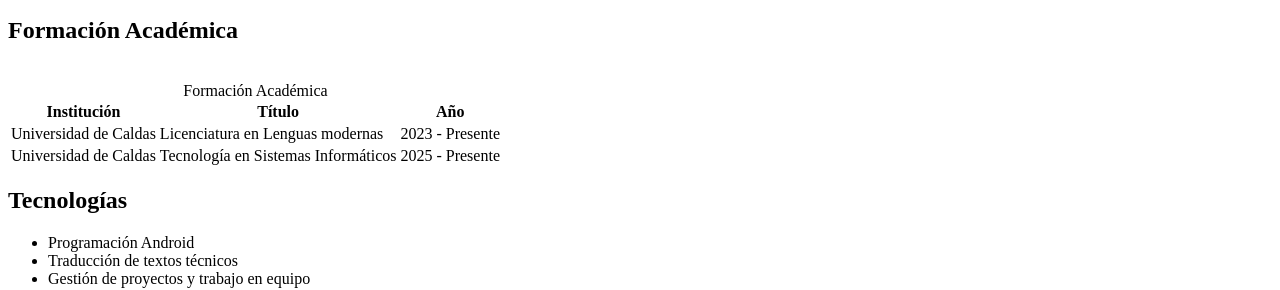
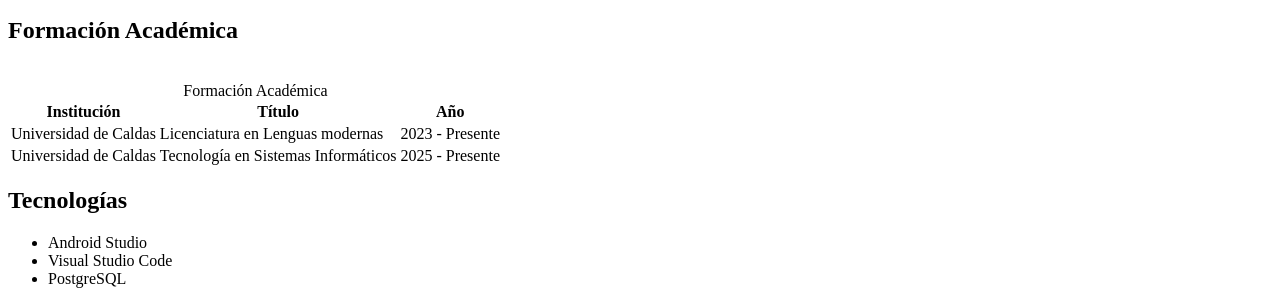
Before and after one commit to valhenaoq/Semana2, a plain HTML site: page Profile.html in a window 1280 px wide. Shown: the part 512-802 px from the top of the page. Drawn offline with Linux system fonts and the light colour scheme.

```diff
--- a/Profile.html
+++ b/Profile.html
@@ -59,9 +59,9 @@
         <section id="habilidades">
             <h2>Tecnologías</h2>
             <ul>
-                <li>Programación Android</li>
-                <li>Traducción de textos técnicos</li>
-                <li>Gestión de proyectos y trabajo en equipo</li>
+                <li>Android Studio</li>
+                <li>Visual Studio Code</li>
+                <li>PostgreSQL</li>
             </ul>
 
             <h2>Top 3 de cosas que quiero aprender este semestre</h2>
```
